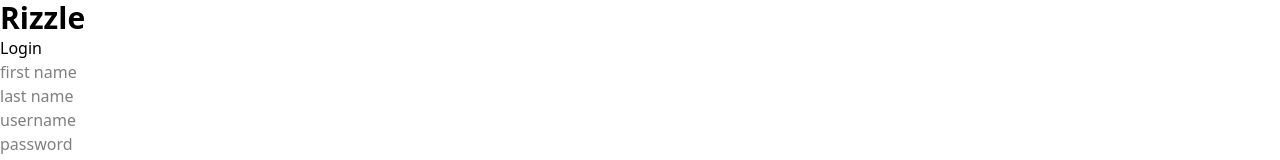
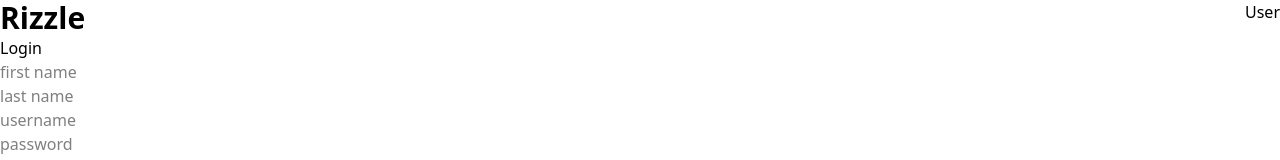
Before and after one commit to inebw/messenger, a React (Vite) app: page / in a window 1280 px wide. Shown: the top 160 px of the page. Built offline with nearby package versions, Linux system fonts and the light colour scheme; no server answers.

Commit message:
added login route

```diff
--- a/src/App.jsx
+++ b/src/App.jsx
@@ -14,7 +14,7 @@ function App() {
   return (
     <div className="h-screen">
       <UrlContext value={url}>
-        <Header />
+        <Header user={user} setUser={setUser} />
         {user ? (
           <Authorized id={user.id} socket={socket} />
         ) : (
--- a/src/components/AddFriend.jsx
+++ b/src/components/AddFriend.jsx
@@ -14,6 +14,13 @@ export default function AddFriend({ id, setShowAddFriend }) {
 
   const friendAdder = async (friendId) => {
     await fetch(`${url}/friends/${id}/${friendId}`, {
+      method: "POST",
+      headers: {
+        "Content-type": "application/json",
+      },
+      credentials: "include",
+    });
+    await fetch(`${url}/friends/${friendId}/${id}`, {
       method: "POST",
       headers: {
         "Content-type": "application/json",
--- a/src/components/Header.jsx
+++ b/src/components/Header.jsx
@@ -1,7 +1,10 @@
-export default function Header() {
+import UserSpace from "./UserSpace";
+
+export default function Header({ user, setUser }) {
   return (
-    <header>
+    <header className="flex justify-between relative">
       <h1 className="text-3xl font-bold">Rizzle</h1>
+      <UserSpace user={user} setUser={setUser} />
     </header>
   );
 }
--- a/src/components/UserSpace.jsx
+++ b/src/components/UserSpace.jsx
@@ -0,0 +1,35 @@
+import { useContext, useState } from "react";
+import { UrlContext } from "../utils/UrlContext";
+
+export default function UserSpace({ user, setUser }) {
+  const url = useContext(UrlContext);
+  const [className, setClassName] = useState("hidden");
+  const logoutUser = async () => {
+    await fetch(`${url}/users/logout`, {
+      headers: {
+        "Content-type": "application/json",
+      },
+      credentials: "include",
+    });
+    setUser(null);
+  };
+
+  const dropDown = () => {
+    if (className === "hidden")
+      setClassName("fixed top-0 right-0 translate-y-1/1");
+    else setClassName("hidden");
+  };
+  return (
+    <div>
+      <button onClick={dropDown}>{`${user ? user.username : "User"}`}</button>
+      <div className={className}>
+        {user && (
+          <>
+            <button onClick={logoutUser}>Logout</button>
+          </>
+        )}
+        {!user && <button>Login</button>}
+      </div>
+    </div>
+  );
+}
```
